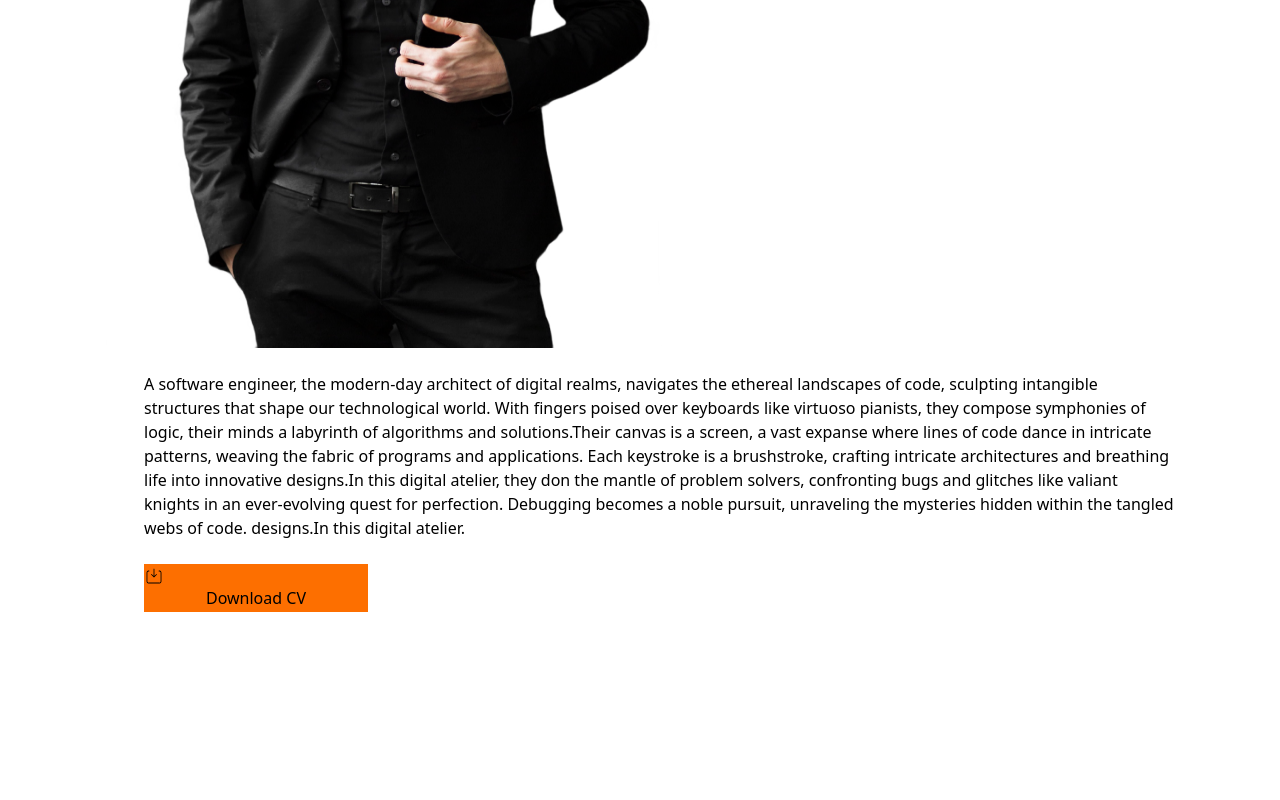
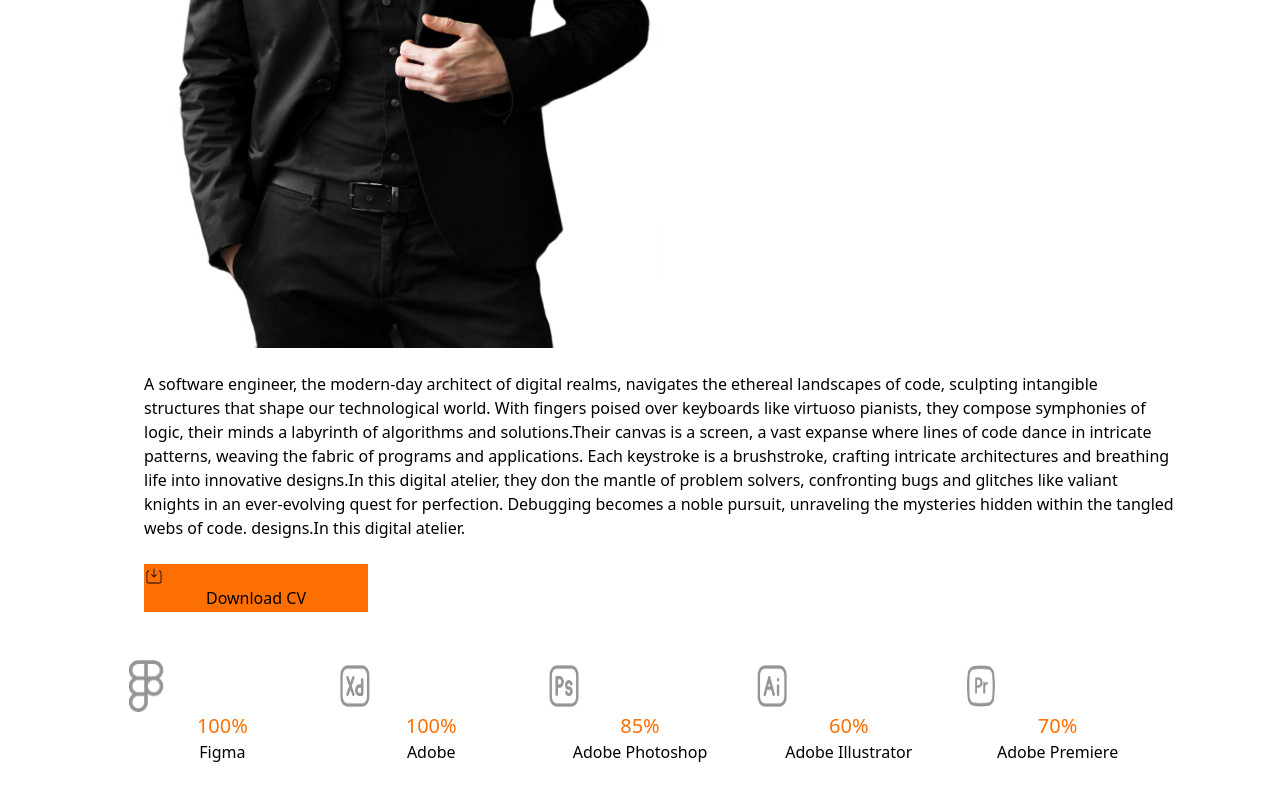
Before and after one commit to 11111Asif/mahmood-fazile-your-project, a React (Vite) app: page / in a window 1280 px wide. Shown: the part 2566-3366 px from the top of the page. Before the commit the page ends 3178 px from the top, so only its background shows below. Built offline with nearby package versions, Linux system fonts and the light colour scheme.

Commit message:
added to radial section

```diff
--- a/src/component/About/About.jsx
+++ b/src/component/About/About.jsx
@@ -1,5 +1,6 @@
 import men from '../../assets/Man in black suit looking confident.png'
 import { CiSaveDown2 } from "react-icons/ci";
+
 const About = () => {
     return (
         <div className='lg:px-10 bg-base-200'>
@@ -14,7 +15,7 @@ const About = () => {
                         className=" rounded-lg lg:w-[566px] w-[395px] h-[564px] lg:h-[708px]" />
                     <div>
 
-                        <p className="py-6 lg:ml-10 space-y-10">
+                        <p className="py-6 lg:ml-10">
                             A software engineer, the modern-day architect of digital
                             realms, navigates the ethereal landscapes of code,
                             sculpting intangible structures that shape our
@@ -37,10 +38,13 @@ const About = () => {
                             <CiSaveDown2 className='font-semibold text-xl'></CiSaveDown2>
                             Download CV
                         </button>
+
                     </div>
                 </div>
+
             </div>
         </div>
+
     );
 };
 
--- a/src/component/Home/Home.jsx
+++ b/src/component/Home/Home.jsx
@@ -1,6 +1,7 @@
 import About from "../About/About";
 import Banner from "../Banner/Banner";
 import Navbar from "../Navbar/Navbar";
+import Radial from "../Radial/Radial";
 import Services from "../Services/Services";
 
 
@@ -11,6 +12,7 @@ const Home = () => {
             <Banner></Banner>
             <Services></Services>
             <About></About>
+            <Radial></Radial>
         </div>
     );
 };
--- /dev/null
+++ b/src/component/Radial/Radial.jsx
@@ -0,0 +1,83 @@
+import vector from '../../assets/Vector.png'
+import xd from '../../assets/iconoir_adobe-xd.png'
+import ps from '../../assets/iconoir_adobe-photoshop.png'
+import Ai from '../../assets/iconoir_adobe-illustrator.png'
+import pr from '../../assets/basil_adobe-premiere-outline.png'
+const Radial = () => {
+    return (
+        <div className="py-12 lg:px-16 bg-base-200 grid grid-cols-2 lg:grid-cols-5 gap-5 ">
+            <div className="card  w-auto ">
+                <figure className="">
+                    <div className="radial-progress text-[#FD6F00]" style={{ "--value": 100, "--size": "8rem" }} role="progressbar">
+                        <img src={vector} alt="" className='w-[36px] h-[52px]' />
+                    </div>
+                </figure>
+                <div className="card-body items-center text-center">
+                    <h2 className="card-title text-xl text-[#FD6F00]">100%</h2>
+                    <p>Figma</p>
+                    <div className="card-actions">
+
+                    </div>
+                </div>
+            </div>
+            <div className="card  w-auto ">
+                <figure className="">
+                    <div className="radial-progress text-[#FD6F00]" style={{ "--value": 100, "--size": "8rem" }} role="progressbar">
+                        <img src={xd} alt="" className='w-[36px] h-[52px]' />
+                    </div>
+                </figure>
+                <div className="card-body items-center text-center">
+                    <h2 className="card-title text-xl text-[#FD6F00]">100%</h2>
+                    <p>Adobe</p>
+                    <div className="card-actions">
+
+                    </div>
+                </div>
+            </div>
+            <div className="card  w-auto ">
+                <figure className="">
+                    <div className="radial-progress text-[#FD6F00]" style={{ "--value": 85, "--size": "8rem" }} role="progressbar">
+                        <img src={ps} alt="" className='w-[36px] h-[52px]' />
+                    </div>
+                </figure>
+                <div className="card-body items-center text-center">
+                    <h2 className="card-title text-xl text-[#FD6F00]">85%</h2>
+                    <p>Adobe Photoshop</p>
+                    <div className="card-actions">
+
+                    </div>
+                </div>
+            </div>
+            <div className="card  w-auto ">
+                <figure className="">
+                    <div className="radial-progress text-[#FD6F00]" style={{ "--value": 60, "--size": "8rem" }} role="progressbar">
+                        <img src={Ai} alt="" className='w-[36px] h-[52px]' />
+                    </div>
+                </figure>
+                <div className="card-body items-center text-center">
+                    <h2 className="card-title text-xl text-[#FD6F00]">60%</h2>
+                    <p>Adobe Illustrator</p>
+                    <div className="card-actions">
+
+                    </div>
+                </div>
+            </div>
+            <div className="card  w-auto ">
+                <figure className="">
+                    <div className="radial-progress text-[#FD6F00]" style={{ "--value": 70, "--size": "8rem" }} role="progressbar">
+                        <img src={pr} alt="" className='w-[36px] h-[52px]' />
+                    </div>
+                </figure>
+                <div className="card-body items-center text-center">
+                    <h2 className="card-title text-xl text-[#FD6F00]">70%</h2>
+                    <p>Adobe Premiere</p>
+                    <div className="card-actions">
+
+                    </div>
+                </div>
+            </div>
+        </div>
+    );
+};
+
+export default Radial;
```
